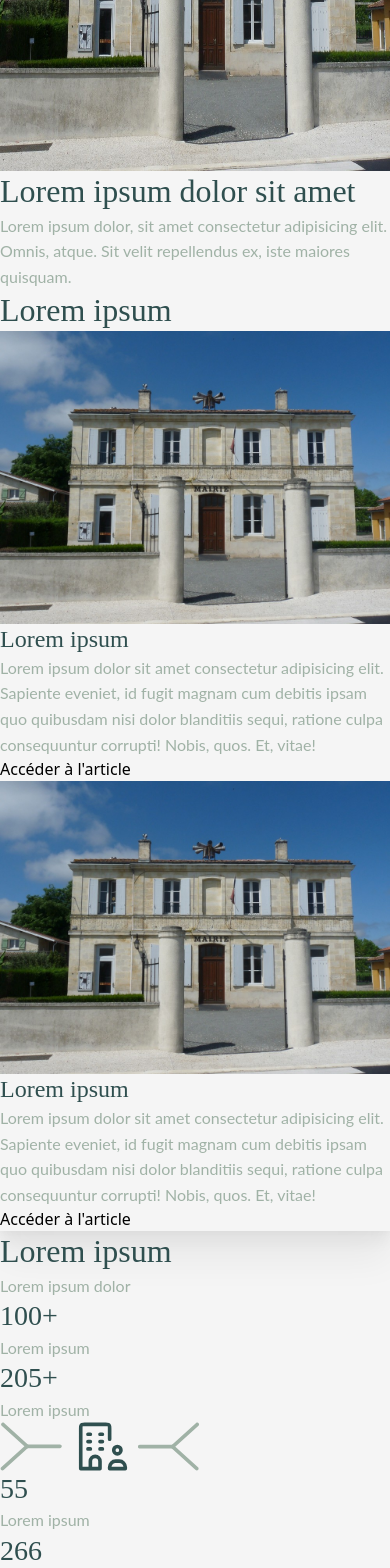
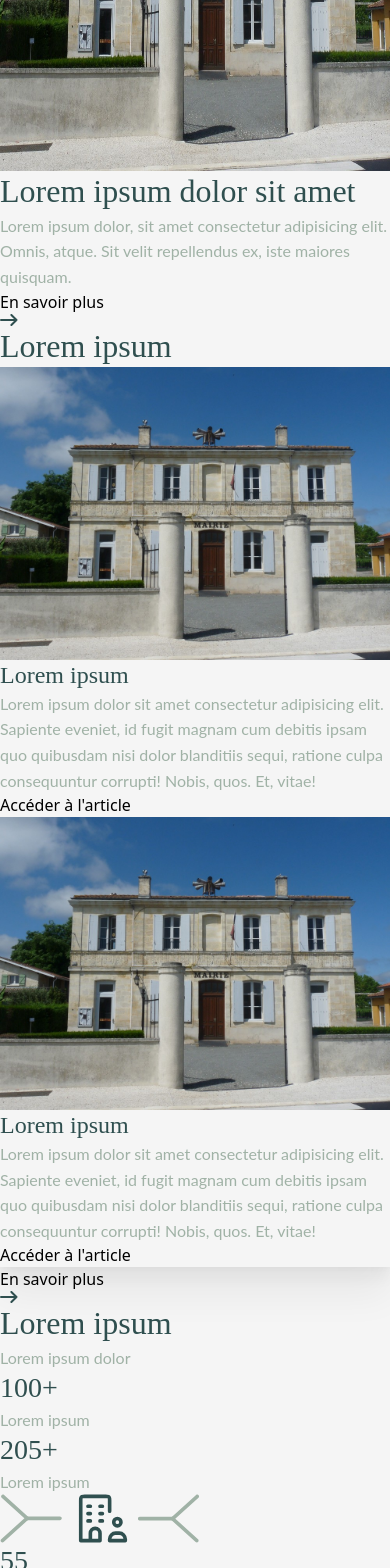
Before and after one commit to ozen2/Mairie-Arcins, a Next.js app: page / in a window 390 px wide. Shown: the part 432-2000 px from the top of the page. Built offline with nearby package versions, Linux system fonts and the light colour scheme.

Commit message:
finish mobile home page

```diff
--- /dev/null
+++ b/src/app/components/Link.jsx
@@ -0,0 +1,14 @@
+"use client";
+import Link from "next/link";
+import Image from "next/image";
+
+import arrow from "../../../public/realArrow.svg";
+
+export default function LinkGen({ link, name }) {
+  return (
+    <Link href={link} className="text-[--primary-color] self-end">
+      <span className="animated-underline">{name}</span>
+      <Image src={arrow} width={18} className="ml-2 inline-block" />
+    </Link>
+  );
+}
--- a/src/app/globals.css
+++ b/src/app/globals.css
@@ -148,3 +148,17 @@ p {
   width: 35rem;
   height: 0.1rem;
 }
+
+.animated-underline:hover {
+  transform: scaleX(100);
+}
+
+@layer components {
+  .animated-underline {
+    @apply relative;
+  }
+
+  .animated-underline::after {
+    @apply absolute content-[""] w-full h-0.5 left-0 bottom-[-4px] bg-[--primary-color] scale-x-0 hover:scale-x-100 transition-transform duration-300 origin-bottom-right hover:origin-bottom-left;
+  }
+}
--- a/src/app/page.jsx
+++ b/src/app/page.jsx
@@ -7,15 +7,16 @@ import stat from "../../public/stat.svg";
 import Card from "./components/card";
 import Navbar from "./components/navbarClient";
 import Footer from "./components/footer";
+import LinkGen from "./components/Link";
 
 export default function Home() {
   return (
     <>
+      <header className="flex justify-between items-center ml-7 mr-7">
+        <Image src={logoArcins} alt="" width={100} className="mt-10 pb-12" />
+        <Navbar />
+      </header>
       <main className="flex flex-col ml-7 mr-7">
-        <header className="flex justify-between items-center">
-          <Image src={logoArcins} alt="" width={100} className="mt-10 pb-12" />
-          <Navbar />
-        </header>
         <article>
           <section className="flex flex-col gap-8">
             <Image
@@ -28,13 +29,15 @@ export default function Home() {
               Lorem ipsum dolor, sit amet consectetur adipisicing elit. Omnis,
               atque. Sit velit repellendus ex, iste maiores quisquam.
             </p>
+            <LinkGen name="En savoir plus" link="#" />
           </section>
           <h1 className="font-medium mt-20">Lorem ipsum</h1>
-          <section className="">
+          <section className="flex flex-col gap-8">
             <Card />
             <Card />
+            <LinkGen name="En savoir plus" link="#" />
           </section>
-          <section className="mt-20 flex-col mb-20">
+          <section className="mt-20 flex flex-col mb-20">
             <h1 className="font-medium">Lorem ipsum</h1>
             <p className="font-light">Lorem ipsum dolor</p>
             <div className="flex justify-between mt-10">
@@ -47,13 +50,8 @@ export default function Home() {
                 <p className="font-light">Lorem ipsum</p>
               </div>
             </div>
-            <Image
-              src={stat}
-              alt=""
-              width={200}
-              className="justify-self-center mt-5"
-            />
-            <div className="flex justify-between mt-5">
+            <Image src={stat} alt="" width={200} className="self-center mt-5" />
+            <div className="flex justify-between mt-5 mb-10">
               <div>
                 <h2 className="font-medium">55</h2>
                 <p className="font-light">Lorem ipsum</p>
@@ -63,6 +61,7 @@ export default function Home() {
                 <p className="font-light">Lorem ipsum</p>
               </div>
             </div>
+            <LinkGen name="En savoir plus" link="#" />
           </section>
           <section className="flex flex-col">
             <h1 className="font-medium">Lorem ipsum</h1>
@@ -70,15 +69,16 @@ export default function Home() {
             <Image
               src={mairie}
               alt=""
-              className="object-cover rounded-md rounded-tl-[6rem] mb-5"
+              className="object-cover rounded-md rounded-tl-[6rem] mb-10"
               style={{ height: "clamp(24rem, 50vh, 60rem)" }}
             />
-            <p className="font-light text-justify">
+            <p className="font-light text-justify mb-10">
               Lorem ipsum dolor sit amet consectetur adipisicing elit. Eius
               aspernatur eum at suscipit facilis itaque, est, totam quos a
               provident nihil dicta vel obcaecati aliquam nulla sed? Quas,
               facilis expedita!
             </p>
+            <LinkGen name="En savoir plus" link="#" />
           </section>
         </article>
       </main>
```
Also changed, not shown: public/realArrow.svg (added).
